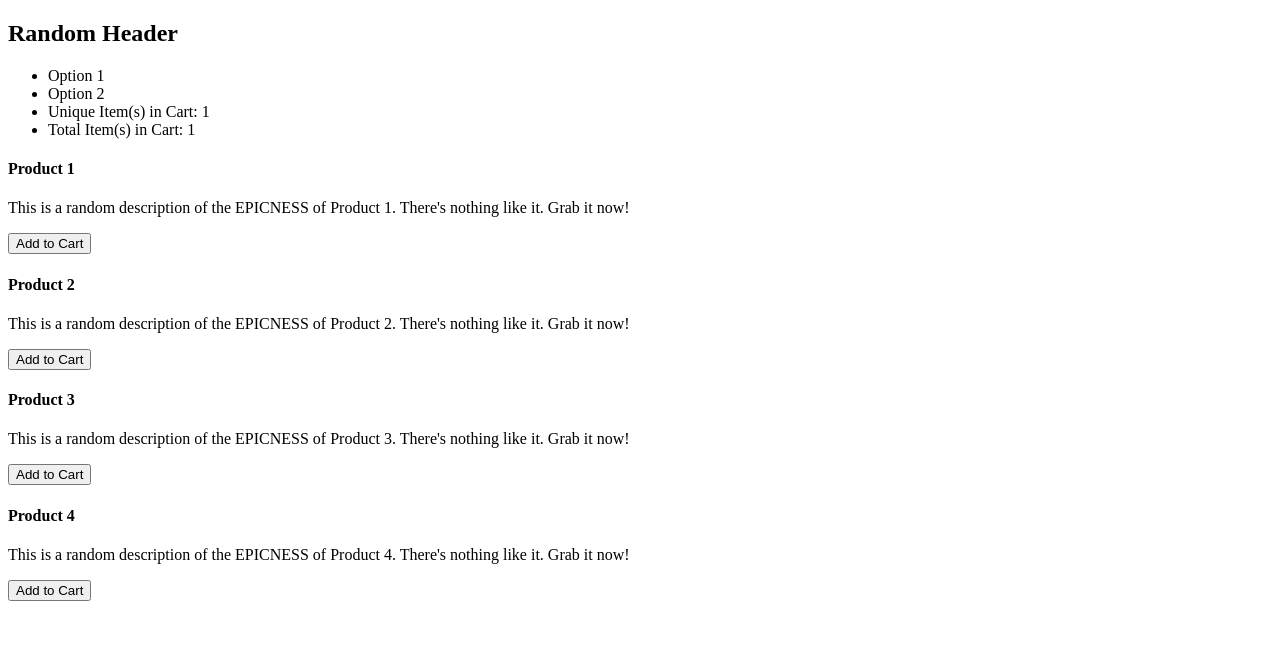
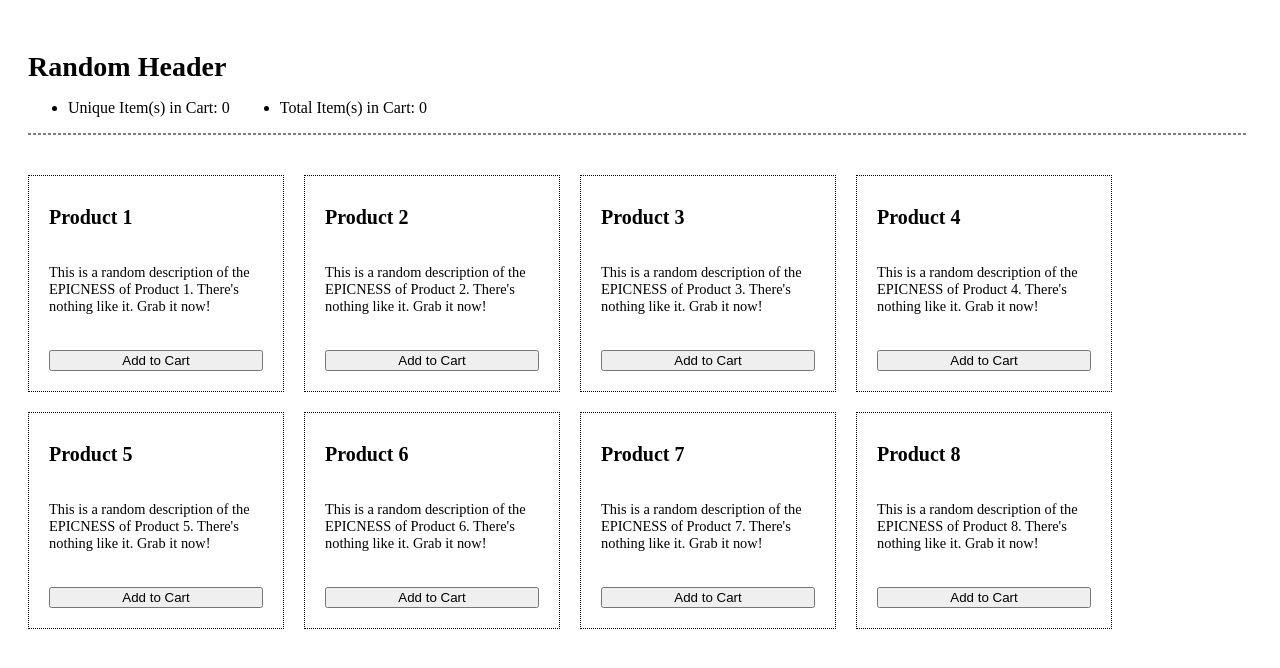
Before and after one commit to Mitadru47/React-State-Management-Test-App, a React (Vite) app: page / in a window 1280 px wide. Shown: the top 668 px of the page. Built offline with nearby package versions, Linux system fonts and the light colour scheme.

Commit message:
Styling & Layout Updates

```diff
--- a/index.html
+++ b/index.html
@@ -7,6 +7,8 @@
     <meta name="viewport" content="width=device-width, initial-scale=1.0" />
 
     <link rel="icon" type="image/svg+xml" href="/react.svg" />
+    <link rel="stylesheet" href="./src/styles/styles.css" />
+
     <title>React - State Management</title>
 
   </head>
--- a/src/components/App.jsx
+++ b/src/components/App.jsx
@@ -9,7 +9,7 @@ function calculateTotalCartItemCount(cartItems){
 
 function App() {
 
-  const [ cartItems, setCartItems ] = useState([{ name: "Placeholder Item", description: "Placeholder Description", count: 1 }]);
+  const [ cartItems, setCartItems ] = useState([]);
   console.log(cartItems);
 
   const products = [
@@ -17,7 +17,11 @@ function App() {
     { addToCart: setCartItems, name: "Product 1", description: "This is a random description of the EPICNESS of Product 1. There's nothing like it. Grab it now!" },
     { addToCart: setCartItems, name: "Product 2", description: "This is a random description of the EPICNESS of Product 2. There's nothing like it. Grab it now!" },
     { addToCart: setCartItems, name: "Product 3", description: "This is a random description of the EPICNESS of Product 3. There's nothing like it. Grab it now!" },
-    { addToCart: setCartItems, name: "Product 4", description: "This is a random description of the EPICNESS of Product 4. There's nothing like it. Grab it now!" }
+    { addToCart: setCartItems, name: "Product 4", description: "This is a random description of the EPICNESS of Product 4. There's nothing like it. Grab it now!" },
+    { addToCart: setCartItems, name: "Product 5", description: "This is a random description of the EPICNESS of Product 5. There's nothing like it. Grab it now!" },
+    { addToCart: setCartItems, name: "Product 6", description: "This is a random description of the EPICNESS of Product 6. There's nothing like it. Grab it now!" },
+    { addToCart: setCartItems, name: "Product 7", description: "This is a random description of the EPICNESS of Product 7. There's nothing like it. Grab it now!" },
+    { addToCart: setCartItems, name: "Product 8", description: "This is a random description of the EPICNESS of Product 8. There's nothing like it. Grab it now!" }
 
   ];
 
--- a/src/components/Header.jsx
+++ b/src/components/Header.jsx
@@ -8,15 +8,14 @@ function Links({ cartUniqueItemCount, totalCartItemCount }){
 
         <ul>
 
-          <li>Option 1</li>
-          <li>Option 2</li>
-
           <li>{`Unique Item(s) in Cart: ${cartUniqueItemCount}`}</li>
           <li>{`Total Item(s) in Cart: ${totalCartItemCount}`}</li>
 
         </ul>
 
       </nav>
+
+      <hr></hr>
 
     </>
   );
@@ -26,11 +25,11 @@ export function Header({ cartUniqueItemCount, totalCartItemCount }) {
 
   return (
 
-    <>
+    <div id="header">
 
       <h2>Random Header</h2>
       <Links cartUniqueItemCount={cartUniqueItemCount} totalCartItemCount={totalCartItemCount} />
 
-    </>
+    </div>
   );
 }
--- a/src/components/Products.jsx
+++ b/src/components/Products.jsx
@@ -28,14 +28,14 @@ function Product({ product }){
 
   return (
 
-    <>
+    <div className="product">
 
       <h4>{`${product.name}`}</h4>
       <p>{`${product.description}`}</p>
 
       <button onClick={() => handleClick(product)}>Add to Cart</button>
 
-    </>
+    </div>
   );
 }
 
@@ -43,9 +43,9 @@ export function Products(props){
 
   return (
 
-    <>
+    <div id="products">
       {props.products.map((product, index) => <Product key={index} product={product} />)}
 
-    </>
+    </div>
   );
 }
--- /dev/null
+++ b/src/styles/styles.css
@@ -0,0 +1,65 @@
+#header{
+
+  padding: 20px;
+  display: flex;
+
+  flex-direction: column;
+  justify-content: space-between;
+}
+
+#header h2{
+
+  margin-bottom: 0;
+  font-size: 1.75rem;
+}
+
+#header ul{
+
+  display: flex;
+  gap: 50px;
+}
+
+#header hr{
+
+  margin: 0;
+  width: 95vw;
+
+  border: 1px dashed gray;
+}
+
+#products{
+
+  padding: 20px;
+  display: grid;
+
+  width: 95vw;
+  grid-template-columns: repeat(auto-fit, 20vw);
+
+  gap: 20px;
+}
+
+.product{
+
+  padding: 20px;
+  display: flex;
+
+  flex-direction: column;
+  justify-content: space-between;
+
+  height: 175px;
+  border: 1px dotted black;
+}
+
+.product h4{
+
+  margin-top: 10px;
+  margin-bottom: 0px;
+
+  font-size: 1.25rem;
+}
+
+.product p{
+
+  margin: 10px 0;
+  font-size: 0.9rem;
+}
```
